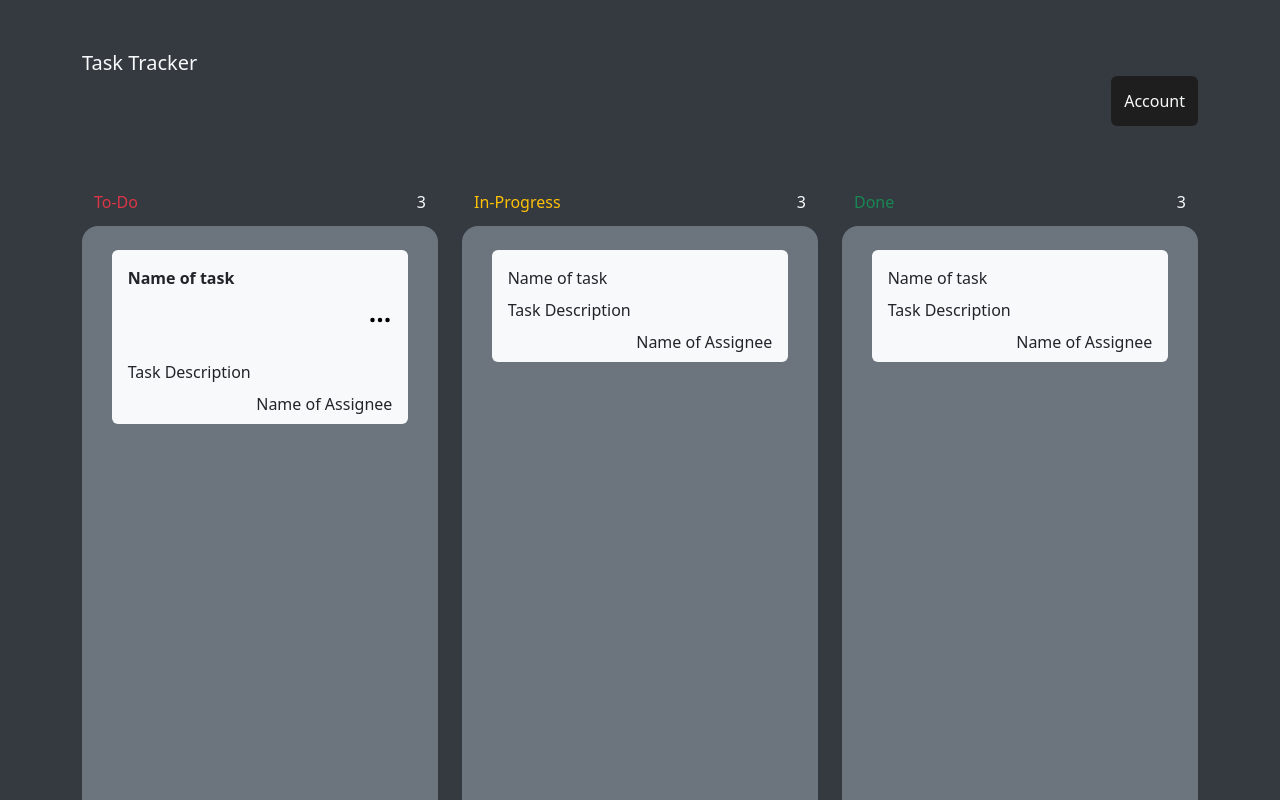
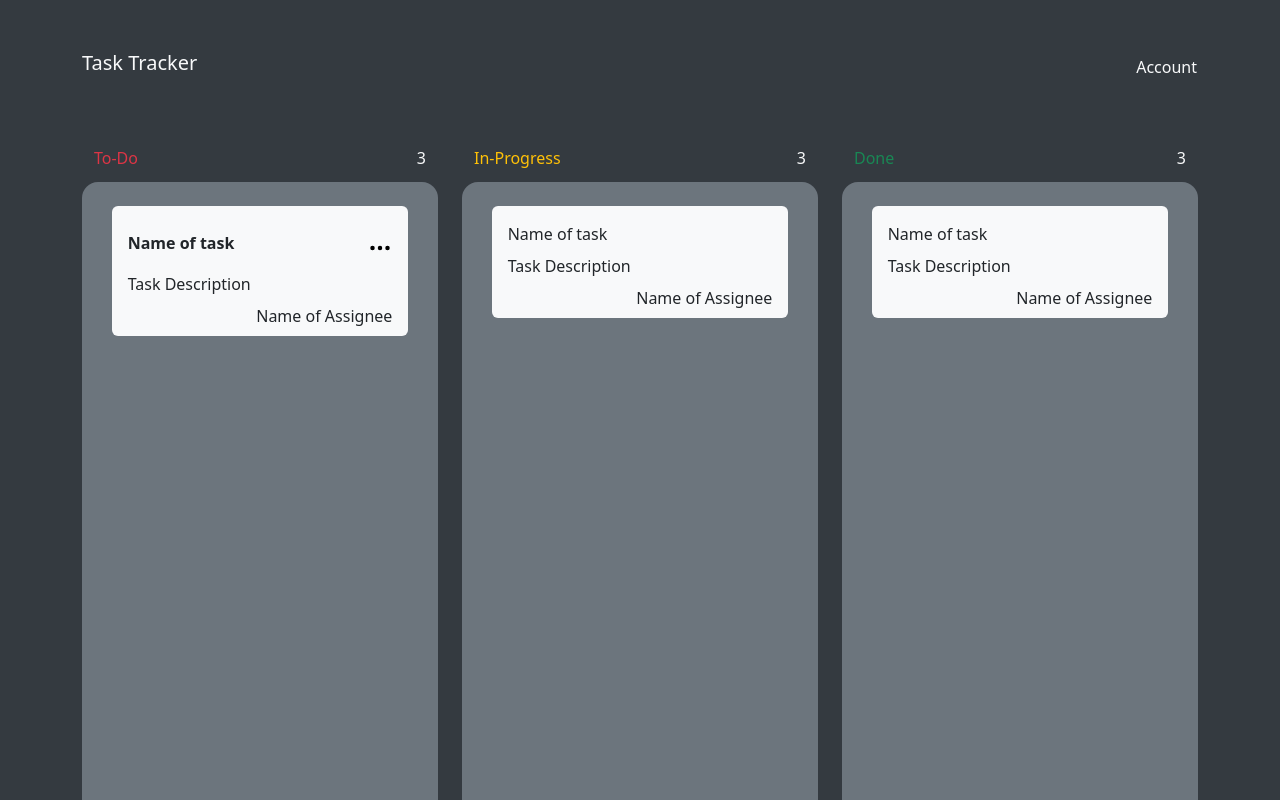
Before and after one commit to nauticuff/TaskTrackerSprint, a React (Create React App) app: page /Dashboard in a window 1280 px wide. Shown: the top 800 px of the page. Built offline with nearby package versions, Linux system fonts and the light colour scheme.

Commit message:
Fixed account btn

```diff
--- a/src/Components/Dashboard/Dashboard.tsx
+++ b/src/Components/Dashboard/Dashboard.tsx
@@ -20,8 +20,8 @@ const DashboardComponent = (): JSX.Element => {
                         <Col className="col-6">
                             <p className="fs-5 text-light m-0">Task Tracker</p>
                         </Col>
-                        <Col className="col-6 d-flex justify-content-end">
-                            <Button onClick={handleAccount} className="btn-link text-decoration-none account-btn">
+                        <Col className="col-6 d-flex justify-content-end p-0">
+                            <Button onClick={handleAccount} className="btn-link bg-transparent text-decoration-none account-btn m-0 pb-4">
                                 <p className="text-light m-0">Account</p>
                             </Button>
                         </Col>
@@ -44,12 +44,12 @@ const DashboardComponent = (): JSX.Element => {
                                     <Row className="justify-content-center pt-4">
                                         <Col className="col-10 rounded mb-3 bg-light pt-3 px-3">
                                             <Row>
-                                                <Col className="col-6">
-                                                   <p className="fw-bold">Name of task</p>
+                                                <Col className="col-6 d-flex">
+                                                   <p className="fw-bold align-self-center">Name of task</p>
                                                 </Col>
                                                 <Col className="col-6 d-flex justify-content-end">
-                                                    <Button className="align-self-start bg-transparent border border-0 p-0">
-                                                        <img src={ThreeDots} alt="three dots" height={'24px'} width={'24px'} />
+                                                    <Button className="align-self-start bg-transparent border border-0 p-0 m-0">
+                                                        <img className="" src={ThreeDots} alt="three dots" height={'24px'} width={'24px'} />
                                                     </Button>
                                                 </Col>
                                             </Row>
```
